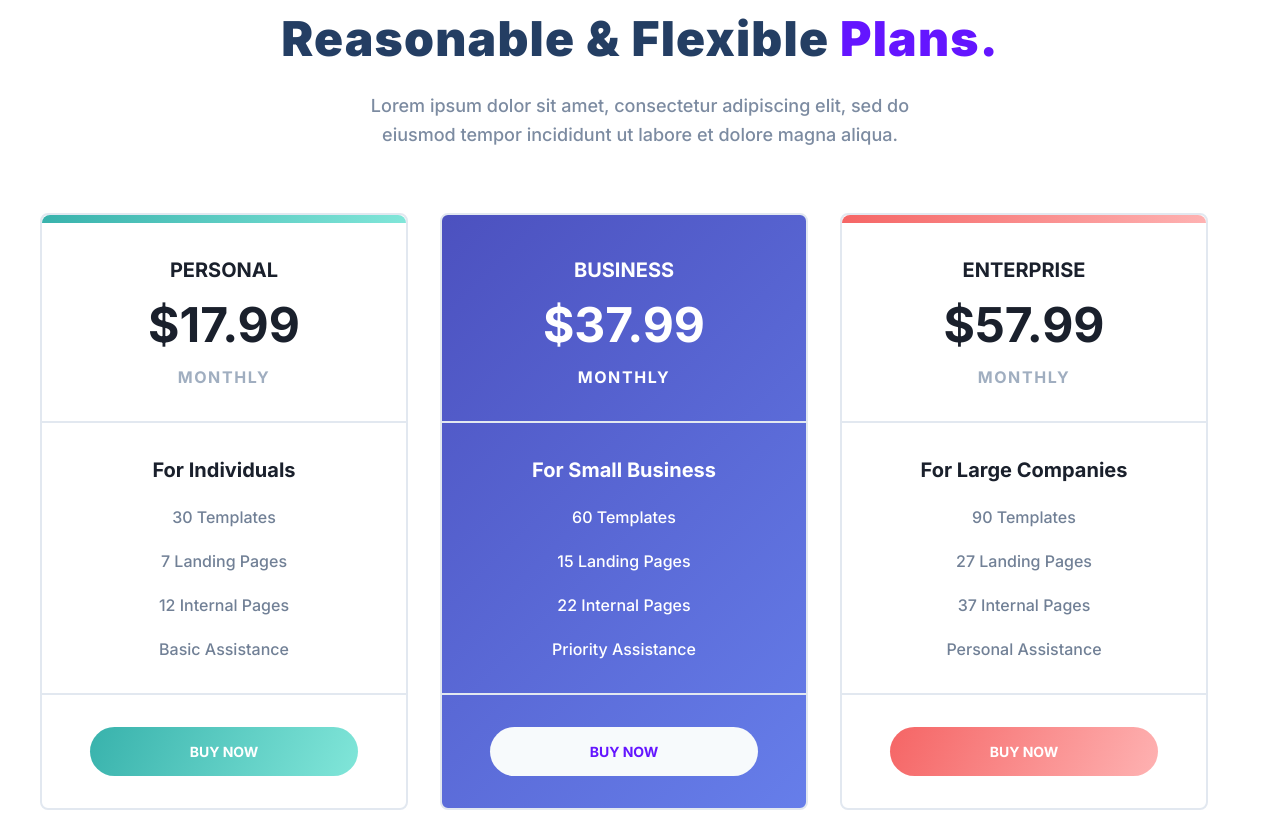
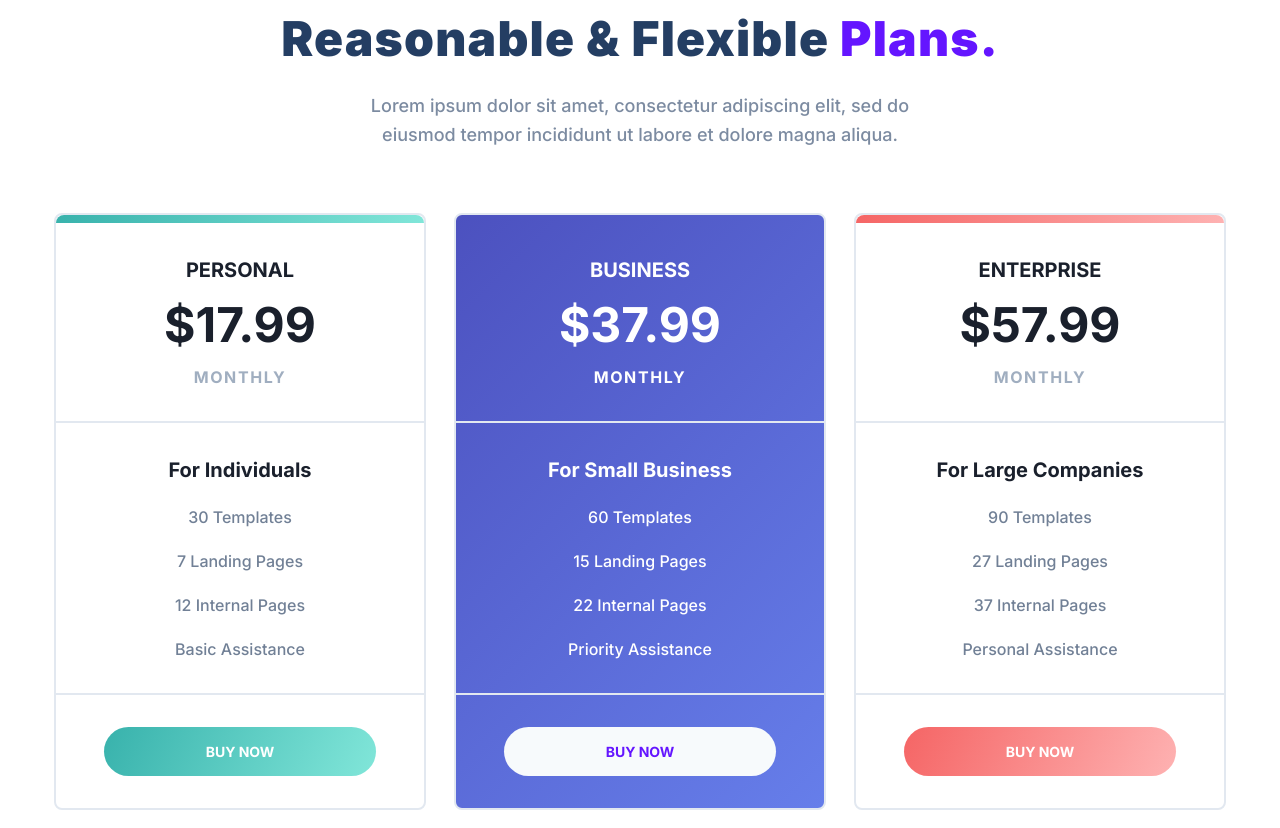
Before and after one commit to carloblvd/Final-Project-Week-2, a plain HTML site: page index.html in a window 1280 px wide. Shown: the part 3792-4620 px from the top of the page. Drawn offline with Linux system fonts and the light colour scheme.

Commit message:
Slight tweaking to padding and margins for features section and pricing section

```diff
--- a/fp_wk2.css
+++ b/fp_wk2.css
@@ -538,12 +538,12 @@ PRICING
 .pricing__plans {
   width: 100%;
   display: flex;
-  justify-content: space-between;
+  justify-content: space-around;
 }
 
 .pp {
   padding: 0.5rem 2rem 0;
-  margin: 4rem 2rem 0 0;
+  margin: 4rem 0 0 0;
   width: 31%;
   border: 2px solid rgb(226, 232, 240);
   border-radius: 0.5rem;
@@ -1026,6 +1026,10 @@ FOOTER
     margin: 48px 0 0;
   }
 
+  .features__item {
+    width: 100%;
+  }
+
   .af__content--wrapper {
     margin: 0 auto;
   }
```
